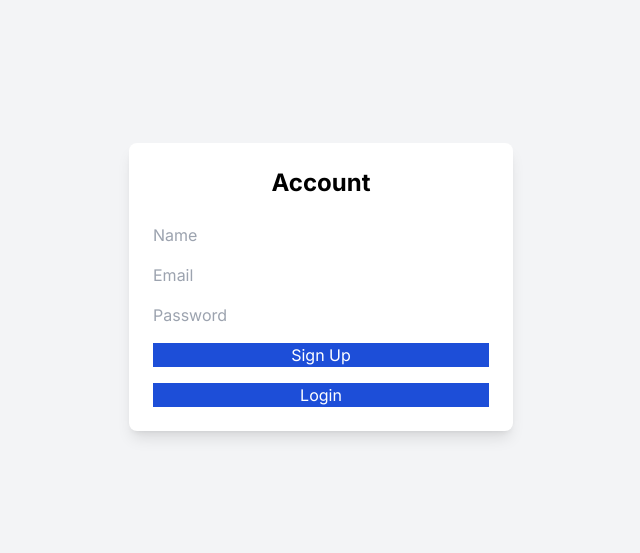
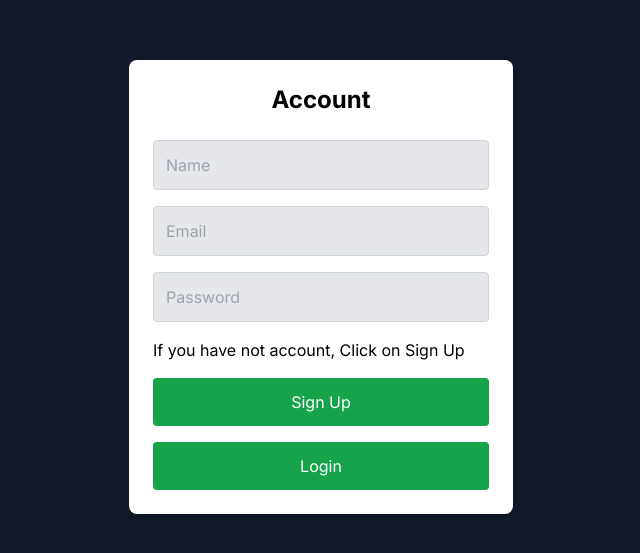
Before and after one commit to Ameer-Hamza289/AI_Customer_Support, a Next.js app: page /auth in a window 1280 px wide. Shown: the part 113-666 px from the top of the page, without its empty margins (319-959 px from the left). Built offline with nearby package versions, Linux system fonts and the light colour scheme.

Commit message:
styling in login or signing page

```diff
--- a/app/auth/page.tsx
+++ b/app/auth/page.tsx
@@ -23,8 +23,8 @@ export default function AuthPage() {
     };
 
     return (
-        <div className="min-h-screen flex flex-col items-center justify-center bg-gray-100 p-4">
-            <div className="bg-white p-6 rounded-lg shadow-lg max-w-sm w-full">
+        <div className="min-h-screen flex flex-col items-center justify-center bg-gray-900 p-4">
+            <div className="bg-white p-6 rounded-lg shadow-md max-w-sm w-full">
                 <h2 className="text-2xl font-bold text-center mb-6">Account</h2>
                 <form className="space-y-4">
                     <input
@@ -33,7 +33,7 @@ export default function AuthPage() {
                         value={formData.name}
                         onChange={handleChange}
                         placeholder="Name"
-                        className="input-field"
+                        className="w-full p-3 bg-gray-200 rounded border border-gray-300"
                     />
                     <input
                         type="email"
@@ -41,7 +41,7 @@ export default function AuthPage() {
                         value={formData.email}
                         onChange={handleChange}
                         placeholder="Email"
-                        className="input-field"
+                        className="w-full p-3 bg-gray-200 rounded border border-gray-300"
                     />
                     <input
                         type="password"
@@ -49,13 +49,22 @@ export default function AuthPage() {
                         value={formData.password}
                         onChange={handleChange}
                         placeholder="Password"
-                        className="input-field"
+                        className="w-full p-3 bg-gray-200 rounded border border-gray-300"
                     />
+                    <p>If you have not account, Click on Sign Up</p>
                     <div className="flex flex-col gap-4">
-                        <button type="button" onClick={() => handleSubmit('sign-up')} className="text-white bg-blue-700">
+                        <button
+                            type="button"
+                            onClick={() => handleSubmit('sign-up')}
+                            className="w-full p-3 text-white bg-green-600 rounded hover:bg-gray-950"
+                        >
                             Sign Up
                         </button>
-                        <button type="button" onClick={() => handleSubmit('login')} className="text-white bg-blue-700">
+                        <button
+                            type="button"
+                            onClick={() => handleSubmit('login')}
+                            className="w-full p-3 text-white bg-green-600 rounded hover:bg-gray-950"
+                        >
                             Login
                         </button>
                     </div>
```
